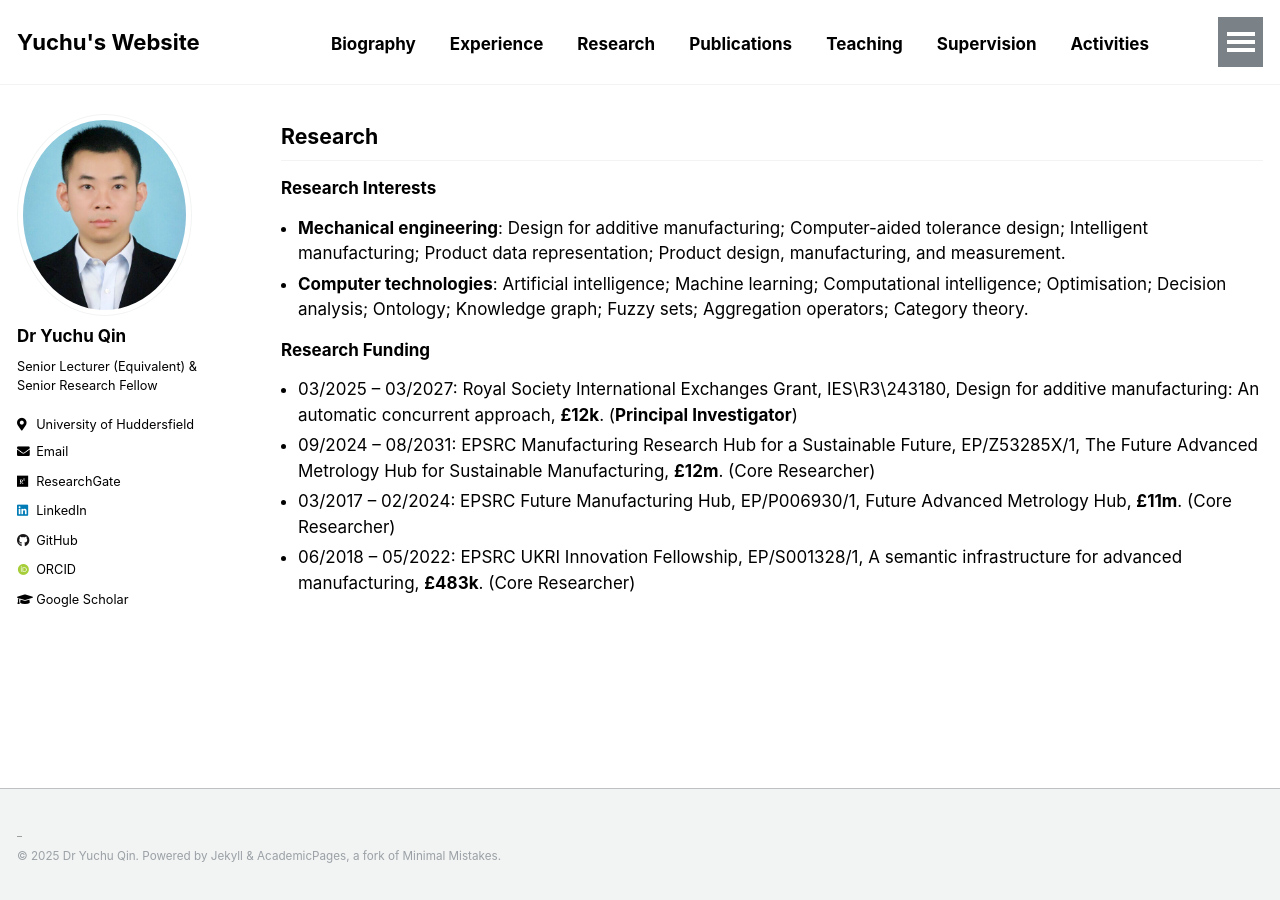
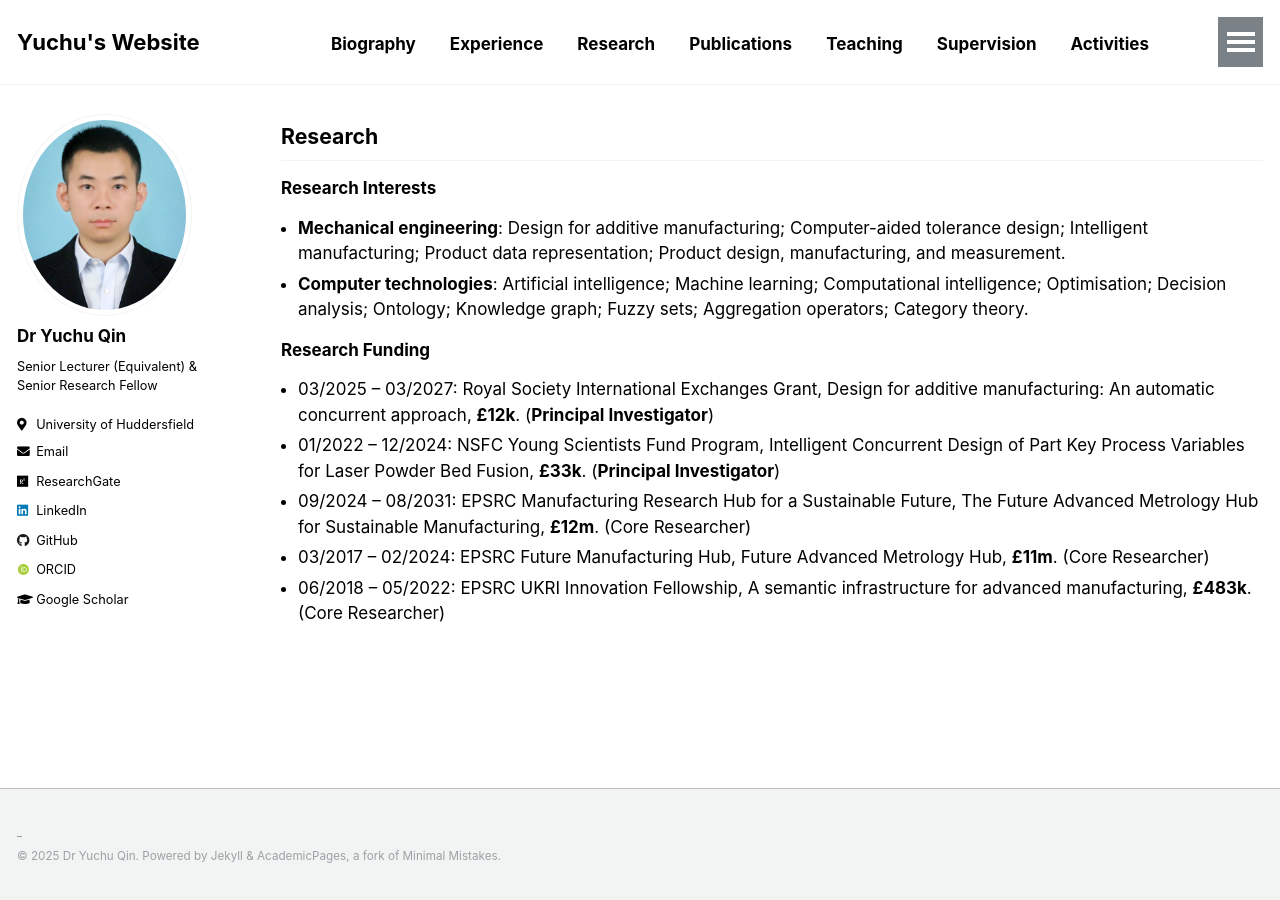
Before and after one commit to yuchu-qin/yuchu-qin.github.io, a Jekyll site: the page built from _pages/research.md, in a window 1280 px wide. Built offline with Jekyll 4.4.1, drawn with Linux system fonts in a browser that asks for light colours; some web fonts are replaced; our own code applies the rules of GitHub Pages for plain Markdown files.

Commit message:
Update research.md

```diff
--- a/_pages/research.md
+++ b/_pages/research.md
@@ -9,7 +9,8 @@ author_profile: true
 - **Computer technologies**: Artificial intelligence; Machine learning; Computational intelligence; Optimisation; Decision analysis; Ontology; Knowledge graph; Fuzzy sets; Aggregation operators; Category theory.
 
 ### Research Funding
-- 03/2025 – 03/2027: Royal Society International Exchanges Grant, IES\R3\243180, Design for additive manufacturing: An automatic concurrent approach, **£12k**. (**Principal Investigator**)
-- 09/2024 – 08/2031: EPSRC Manufacturing Research Hub for a Sustainable Future, EP/Z53285X/1, The Future Advanced Metrology Hub for Sustainable Manufacturing, **£12m**. (Core Researcher)
-- 03/2017 – 02/2024: EPSRC Future Manufacturing Hub, EP/P006930/1, Future Advanced Metrology Hub, **£11m**. (Core Researcher)
-- 06/2018 – 05/2022: EPSRC UKRI Innovation Fellowship, EP/S001328/1, A semantic infrastructure for advanced manufacturing, **£483k**. (Core Researcher)
+- 03/2025 – 03/2027: Royal Society International Exchanges Grant, Design for additive manufacturing: An automatic concurrent approach, **£12k**. (**Principal Investigator**)
+- 01/2022 – 12/2024: NSFC Young Scientists Fund Program, Intelligent Concurrent Design of Part Key Process Variables for Laser Powder Bed Fusion, **£33k**. (**Principal Investigator**)
+- 09/2024 – 08/2031: EPSRC Manufacturing Research Hub for a Sustainable Future, The Future Advanced Metrology Hub for Sustainable Manufacturing, **£12m**. (Core Researcher)
+- 03/2017 – 02/2024: EPSRC Future Manufacturing Hub, Future Advanced Metrology Hub, **£11m**. (Core Researcher)
+- 06/2018 – 05/2022: EPSRC UKRI Innovation Fellowship, A semantic infrastructure for advanced manufacturing, **£483k**. (Core Researcher)
```
